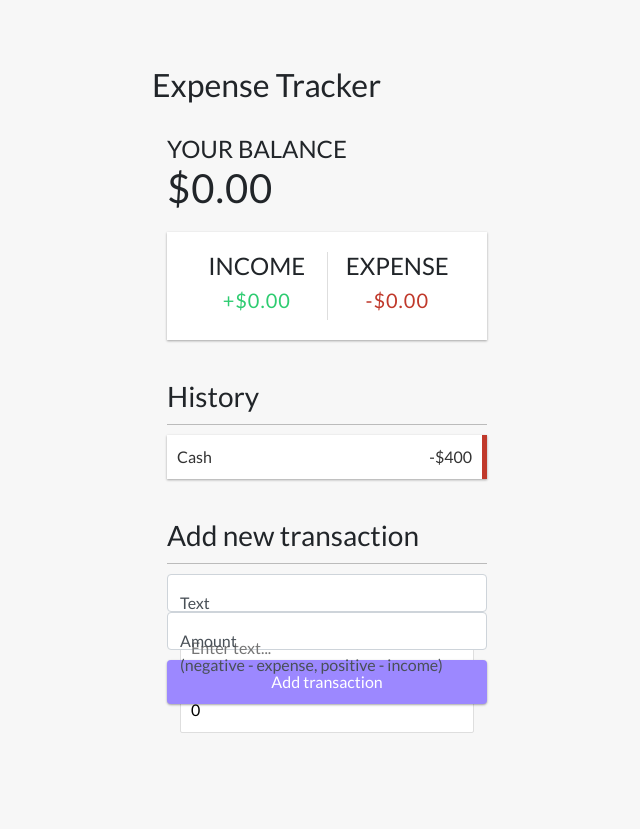
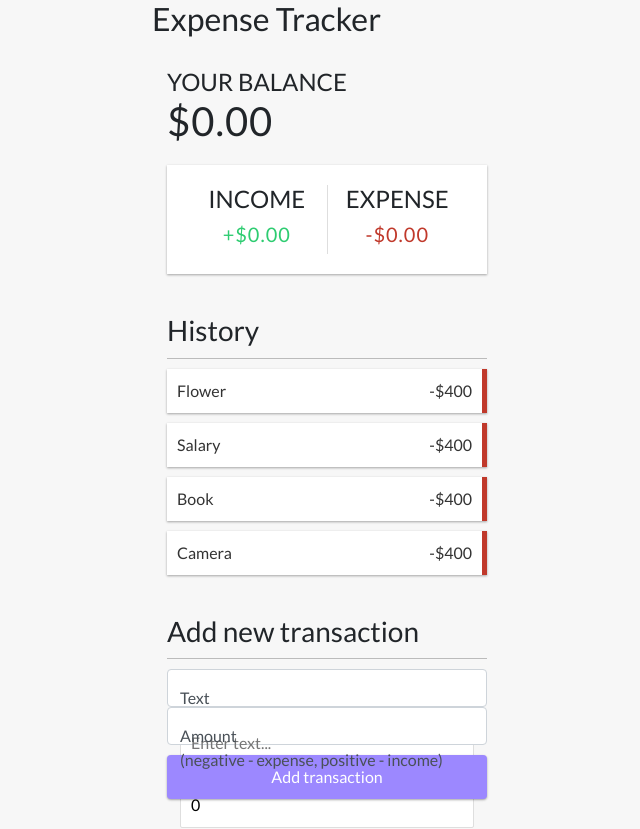
Before and after one commit to jamesoyanna/expense-tracker, a React (Create React App) app: page / in a window 1280 px wide. Shown: the whole page, without its empty margins (313-953 px from the left). Before the commit the page ends 800 px from the top, so only its background shows below. Built offline with nearby package versions, Linux system fonts and the light colour scheme.

Commit message:
Using the context API

```diff
--- a/src/App.js
+++ b/src/App.js
@@ -5,19 +5,19 @@
 import IncomeExpenses from "./components/IncomeExpenses";
 import TransactionList from "./components/TransactionList";
 import AddTransaction from "./components/AddTransaction";
+import {GlobalProvider} from './context/GlobalState';
 
 function App() {
   return (
-    <>
+    <GlobalProvider>
      <Header />
      <div className="container">
        <Balance />
        <IncomeExpenses />
        <TransactionList />
        <AddTransaction />
-
      </div>
-    </>
+    </GlobalProvider>
   );
 }
 
--- a/src/components/TransactionList.js
+++ b/src/components/TransactionList.js
@@ -1,13 +1,19 @@
-import React from 'react';
+import React, {useContext} from 'react';
+import { GlobalContext } from './../context/GlobalState';
 
 const TransactionList = () => {
+  const {transactions} = useContext(GlobalContext)
+
     return (
       <>
         <h3>History</h3>
         <ul className="list">
+          {transactions.map((transaction) => (
             <li className="minus">
-          Cash <span>-$400</span><button className="delete-btn">x</button>
+              {transaction.text} <span>-$400</span>
+              <button className="delete-btn">x</button>
             </li>
+          ))}
         </ul>
       </>
     );
--- a/src/context/GlobalState.js
+++ b/src/context/GlobalState.js
@@ -1,5 +1,5 @@
 import React, {createContext, useReducer} from 'react';
-
+import AppReducer from './AppReducer';
 const initialState = {
   transactions: [
     { id: 1, text: "Flower", amount: -20 },
@@ -11,10 +11,11 @@
 
 //Create Context
 
-export const GlobalState = createContext(initialState);
+export const GlobalContext = createContext(initialState);
 
-const GlobalProvider = ({children}) =>{
+export const GlobalProvider = ({children}) =>{
   const [state, dispatch] = useReducer(AppReducer, initialState);
+
    return ( <GlobalContext.Provider value={{
        transactions: state.transactions
    }}>
```
Also changed, not shown: src/context/AppReducer.js (added). Lines whose indentation alone changed are shown as unchanged.
